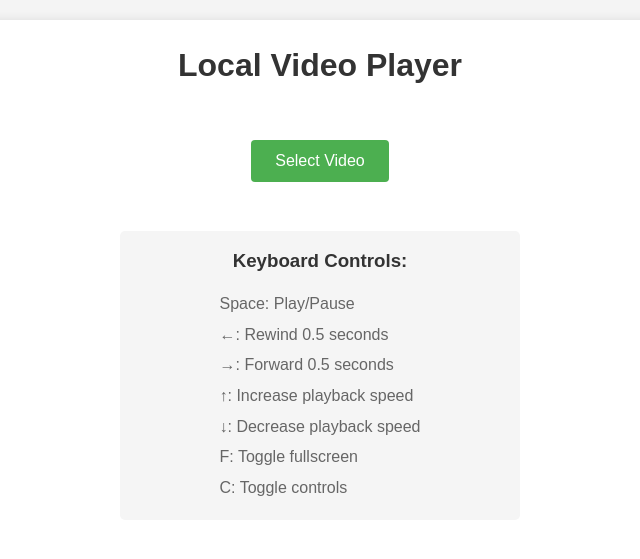
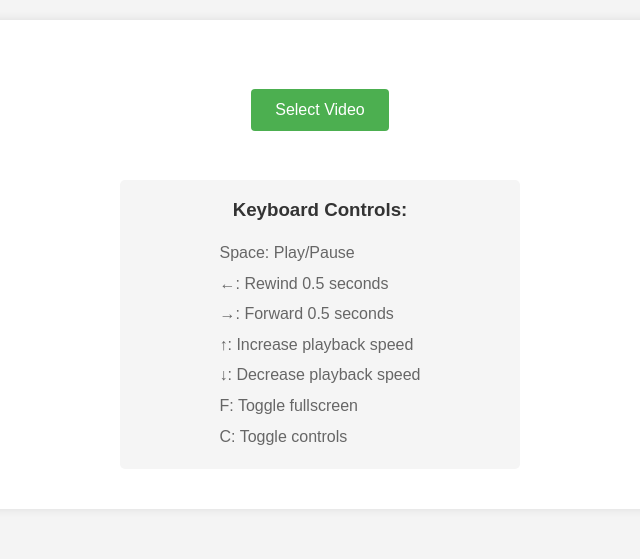
Before and after one commit to ediril/scrubbler-player, a Flask app: page / in a window 1280 px wide. Shown: the top 559 px of the page, without its empty margins (320-960 px from the left). Run offline with Flask 3, Linux system fonts and the light colour scheme.

Commit message:
Remove title for now

```diff
--- a/templates/index.html
+++ b/templates/index.html
@@ -9,7 +9,6 @@
 </head>
 <body>
     <div class="container">
-        <h1>Local Video Player</h1>
         <div class="video-container">
             <video id="videoPlayer">
                 <source src="" type="video/mp4">
```
